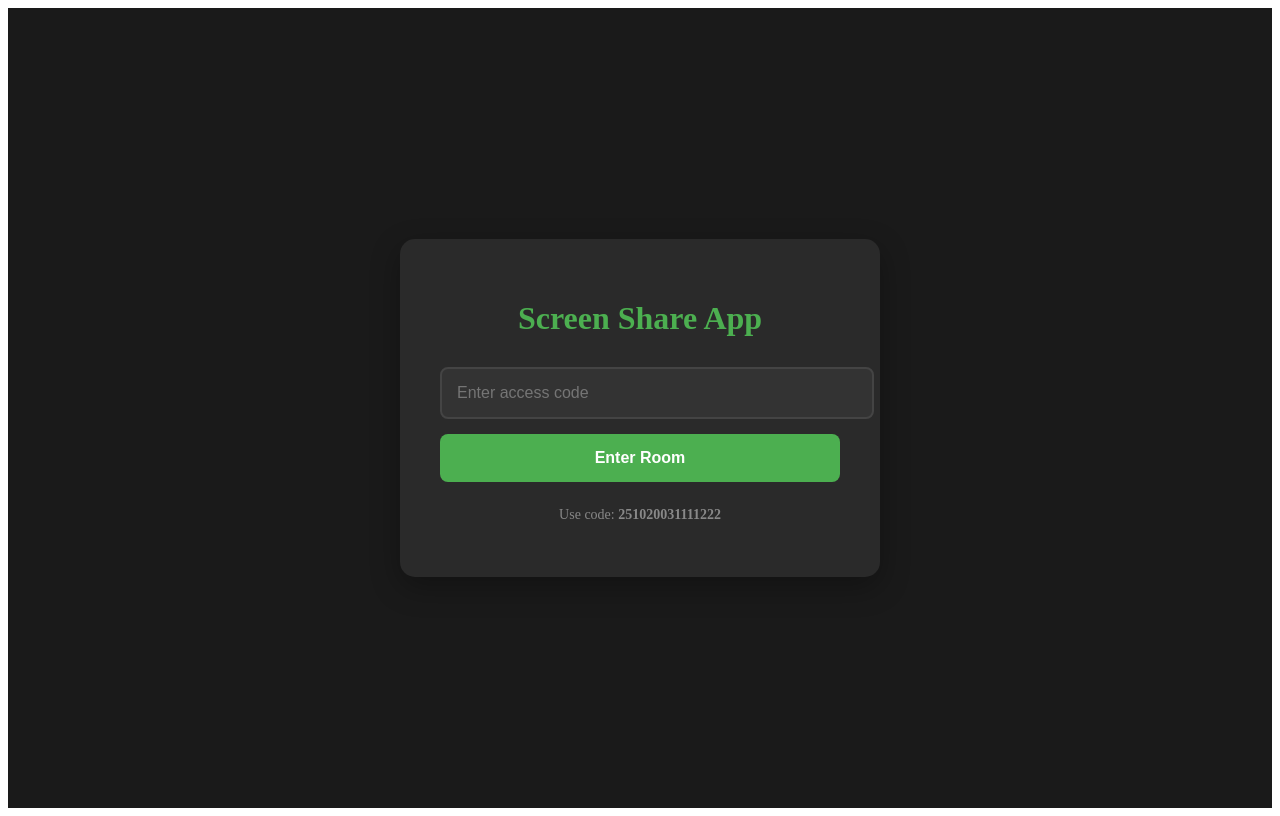
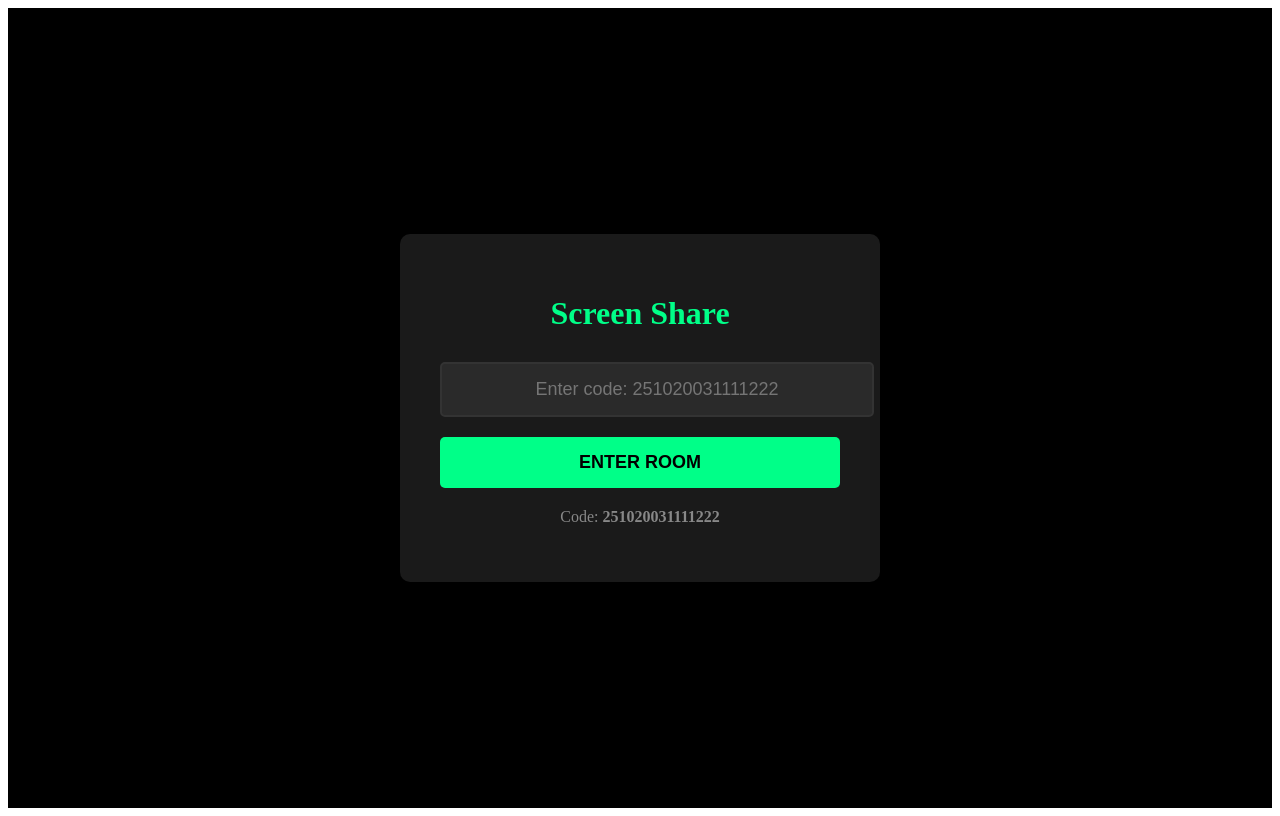
Before and after one commit to Rishi-Singhal-714/screen-share-app, a Next.js app: page / in a window 1280 px wide. Built offline with nearby package versions, Linux system fonts and the light colour scheme.

Commit message:
Update index.js

```diff
--- a/pages/index.js
+++ b/pages/index.js
@@ -3,112 +3,75 @@ import { useRouter } from 'next/router';
 
 export default function Home() {
   const [code, setCode] = useState('');
-  const [error, setError] = useState('');
   const router = useRouter();
 
   const handleSubmit = (e) => {
     e.preventDefault();
     if (code === '251020031111222') {
-      // Store access flag in localStorage
+      // Store access
       localStorage.setItem('hasAccess', 'true');
+      localStorage.setItem('userId', `user_${Date.now()}_${Math.random().toString(36).substr(2, 8)}`);
       router.push('/room');
     } else {
-      setError('Invalid access code');
+      alert('Invalid code. Use: 251020031111222');
     }
   };
-
-  // If already has access, redirect to room
-  if (typeof window !== 'undefined') {
-    const hasAccess = localStorage.getItem('hasAccess');
-    if (hasAccess === 'true') {
-      router.push('/room');
-      return null;
-    }
-  }
 
   return (
     <div style={{
       display: 'flex',
-      flexDirection: 'column',
+      justifyContent: 'center',
       alignItems: 'center',
-      justifyContent: 'center',
-      minHeight: '100vh',
-      backgroundColor: '#1a1a1a'
+      height: '100vh',
+      backgroundColor: '#000',
+      color: 'white'
     }}>
       <div style={{
-        backgroundColor: '#2a2a2a',
+        background: '#1a1a1a',
         padding: '40px',
-        borderRadius: '15px',
-        boxShadow: '0 10px 30px rgba(0,0,0,0.3)',
-        color: 'white',
+        borderRadius: '10px',
+        textAlign: 'center',
         width: '90%',
         maxWidth: '400px'
       }}>
-        <h1 style={{
-          marginBottom: '30px',
-          textAlign: 'center',
-          color: '#4CAF50'
-        }}>
-          Screen Share App
-        </h1>
+        <h1 style={{ color: '#00ff88', marginBottom: '30px' }}>Screen Share</h1>
         <form onSubmit={handleSubmit}>
           <input
             type="password"
             value={code}
-            onChange={(e) => {
-              setCode(e.target.value);
-              setError('');
-            }}
-            placeholder="Enter access code"
+            onChange={(e) => setCode(e.target.value)}
+            placeholder="Enter code: 251020031111222"
             style={{
+              width: '100%',
               padding: '15px',
-              fontSize: '16px',
-              width: '100%',
-              marginBottom: '15px',
-              border: '2px solid #444',
-              borderRadius: '8px',
-              backgroundColor: '#333',
+              fontSize: '18px',
+              marginBottom: '20px',
+              background: '#2a2a2a',
+              border: '2px solid #333',
+              borderRadius: '5px',
               color: 'white',
-              outline: 'none'
+              textAlign: 'center'
             }}
           />
           <button
             type="submit"
             style={{
+              width: '100%',
               padding: '15px',
-              fontSize: '16px',
-              backgroundColor: '#4CAF50',
-              color: 'white',
+              fontSize: '18px',
+              background: '#00ff88',
+              color: '#000',
               border: 'none',
-              borderRadius: '8px',
+              borderRadius: '5px',
               cursor: 'pointer',
-              width: '100%',
-              fontWeight: 'bold',
-              transition: 'background-color 0.3s'
+              fontWeight: 'bold'
             }}
-            onMouseOver={(e) => e.target.style.backgroundColor = '#45a049'}
-            onMouseOut={(e) => e.target.style.backgroundColor = '#4CAF50'}
           >
-            Enter Room
+            ENTER ROOM
           </button>
-          {error && (
-            <p style={{
-              color: '#ff4444',
-              marginTop: '15px',
-              textAlign: 'center',
-              fontSize: '14px'
-            }}>
-              {error}
-            </p>
-          )}
         </form>
-        <p style={{
-          marginTop: '25px',
-          fontSize: '14px',
-          color: '#888',
-          textAlign: 'center'
-        }}>
-          Use code: <strong>251020031111222</strong>
+        <p style={{ marginTop: '20px', color: '#888' }}>
+          Code: <strong>251020031111222</strong>
         </p>
       </div>
     </div>
```
